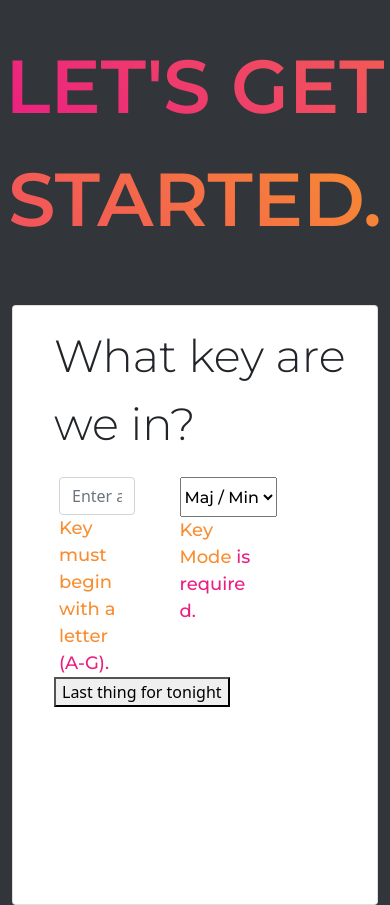
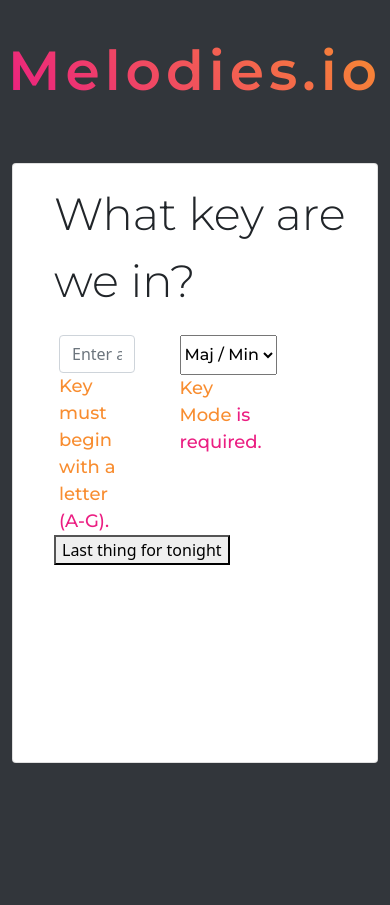
Before and after one commit to nateharrell123/Melody-Maker, a Vue app in the folder melody-maker/: page / in a window 390 px wide. After the commit the page ends 844 px from the top, so only its background shows below. Built offline with nearby package versions, Linux system fonts and the light colour scheme.

Commit message:
styling + fixes

```diff
--- a/melody-maker/src/components/MelodyCard.vue
+++ b/melody-maker/src/components/MelodyCard.vue
@@ -74,7 +74,7 @@
                   <img width="55" alt="Eo circle green checkmark"
                   src="https://upload.wikimedia.org/wikipedia/commons/thumb/3/3b/Eo_circle_green_checkmark.svg/512px-Eo_circle_green_checkmark.svg.png">
                   </a>
-                  <div class="success-text">Key Selected: <span class="success-text-display">{{key.toUpperCase()}} {{keyModeSelected}} </span></div>
+                  <div class="success-text">Key Selected: <span class="success-text-display">{{key}} {{keyModeSelected}} </span></div>
                 </b-col>
               </div>
             </b-row>
@@ -138,17 +138,37 @@
                 BPM
                 <span class="accent-color"> must be numeric. </span>
               </div>
+              <div
+                v-if="!$v.bpm.maxValue"
+                class="error"
+                id="error-message"
+              >
+                BPM
+                <span class="accent-color"> can't be more than 220 :/. </span>
+              </div>
+              <div
+                v-if="!$v.bpm.minValue"
+                class="error"
+                id="error-message"
+              >
+                BPM
+                <span class="accent-color"> can't be less than 40.</span>
+              </div>
                 </b-col>
 
                 <b-col cols="3" />
 
-                <b-col cols="3" class="check-image" v-if="$v.measures.required" style="padding-right:10px">
+                <b-col cols="3" class="check-image" v-if="$v.measures.required && $v.bpm.required
+                && $v.bpm.numeric && $v.bpm.maxValue && $v.bpm.minValue
+                " style="padding-right:10px">
                   <a title="Emoji One, CC BY-SA 4.0 &lt;https://creativecommons.org/licenses/by-sa/4.0&gt;, via Wikimedia Commons"
                   href="https://commons.wikimedia.org/wiki/File:Eo_circle_green_checkmark.svg">
                   <img width="55" alt="Eo circle green checkmark"
                   src="https://upload.wikimedia.org/wikipedia/commons/thumb/3/3b/Eo_circle_green_checkmark.svg/512px-Eo_circle_green_checkmark.svg.png">
                   </a>
                   <div class="success-text">Measures: <span class="success-text-display">{{measures}}</span></div>
+                  <div class="success-text">BPM: <span class="success-text-display">{{bpm}}</span></div>
+
                 </b-col>
             </b-row>
             <!-- section three -->
@@ -217,13 +237,16 @@
             </b-row> -->
             <div class="melody-create"
               v-if="$v.keyModeSelected.required &&
-              $v.key.endCharValidation &&
+              $v.key.endCharValidation && $v.bpm.required && $v.bpm.numeric &&
               $v.key.startCharValidation && $v.measures.required"
             >
               <b-button v-if="!creatingMelody" v-b-modal.modal-1>Create Melody</b-button>
 
               <b-modal @ok="createMelody" id="modal-1" title="Create your melody">
-                <p class="my-4" id="melody-create-text">Create a melody in the key of <span class="accent-color">{{key.toUpperCase()}} {{keyModeSelected}} </span>lasting <span class="accent-color">{{measures}} </span> measures? </p>
+                <p class="my-4" id="melody-create-text">Create a melody in the key of <span class="accent-color">{{key.toUpperCase()}} {{keyModeSelected}}
+                   </span>lasting <span class="accent-color">{{measures}} </span> measures at <span class="accent-color"> {{bpm}} </span> BPM?
+
+                </p>
               </b-modal>
             </div>
             </div>
@@ -239,7 +262,7 @@
 </template>
 
 <script>
-import { required, numeric } from "vuelidate/lib/validators";
+import { required, numeric, maxValue, minValue } from "vuelidate/lib/validators";
 import { bus } from "../main";
 import { mapGetters, mapMutations } from "vuex";
 
@@ -334,7 +357,9 @@ export default {
     },
     bpm: {
       required,
-      numeric
+      numeric,
+      maxValue: maxValue(220),
+      minValue: minValue(40)
     }
   },
 };
@@ -378,6 +403,7 @@ export default {
   color: #f88d30;
   font-family: "Montserrat";
   font-size: 18px;
+  overflow-wrap: normal;
 }
 .accent-color {
   color: #eb1e82;
--- a/melody-maker/src/components/Title.vue
+++ b/melody-maker/src/components/Title.vue
@@ -1,7 +1,13 @@
 <template>
   <header>
-    <div class="title">
+    <div class="title" id="fade-out" v-if="!hide">
       <span id="text">Let's get started.</span>
+    </div>
+    <div class="title-2" id="fade-in">
+      <span id="text-2">Melodies.io </span>
+    <!-- <div class="how-it-works">
+      how it works:
+    </div> -->
     </div>
   </header>
 </template>
@@ -9,6 +15,19 @@
 <script>
 export default {
   name: "Title",
+  data(){
+    return{
+      hide: false
+    }
+  },
+  mounted(){
+    this.activate()
+  },
+  methods: {
+    activate(){
+      setTimeout(() => this.hide = true, 2030)
+    }
+  }
 };
 </script>
 
@@ -22,10 +41,43 @@ export default {
   text-transform: uppercase;
   transition: transform 1s;
 }
+.how-it-works{
+  float:right;
+  padding-right:30px;
+}
+@media only screen and (max-width:600px)
+{
+  .title-2 {
+    font-size:55px !important;
+    text-align: center !important;
+    padding: 0px !important;
+  }
+}
+.title-2{
+  margin-top: 30px;
+  font-weight: 550;
+  font-family: "Montserrat";
+  text-align:left;
+  font-size: 75px;
+  padding-left:55px;
+  transition: transform 1s;
+  color:white;
+}
 #text {
   background-image: linear-gradient(45deg, #eb1e82, #f88d30);
 
   background-size: 100%;
+  background-repeat: repeat;
+
+  -webkit-background-clip: text;
+  background-clip: text;
+  -webkit-text-fill-color: transparent;
+}
+#text-2{
+    background-image: linear-gradient(45deg, #eb1e82, #f88d30);
+
+  background-size: 100%;
+  letter-spacing: 5px;
   background-repeat: repeat;
 
   -webkit-background-clip: text;
@@ -43,7 +95,38 @@ export default {
   }
 }
 
+@keyframes fadeout {
+  0% {
+    opacity: 1;
+  }
+  66% {
+    opacity: 1;
+  }
+  100% {
+    display:none;
+    opacity: 0;
+  }
+}
+@keyframes fadein {
+  0% {
+    opacity: 0;
+  }
+  66% {
+    opacity: 0;
+  }
+  100% {
+    opacity: 1;
+  }
+}
+#fade-out{
+    animation: 3s ease 0s normal forwards 1 fadeout;
+}
+#fade-in{
+    animation: 3s ease 0s normal forwards 1 fadein;
+}
+
 header {
   animation: 1s ease-out 0s 1 slideInTop;
+
 }
 </style>
```
